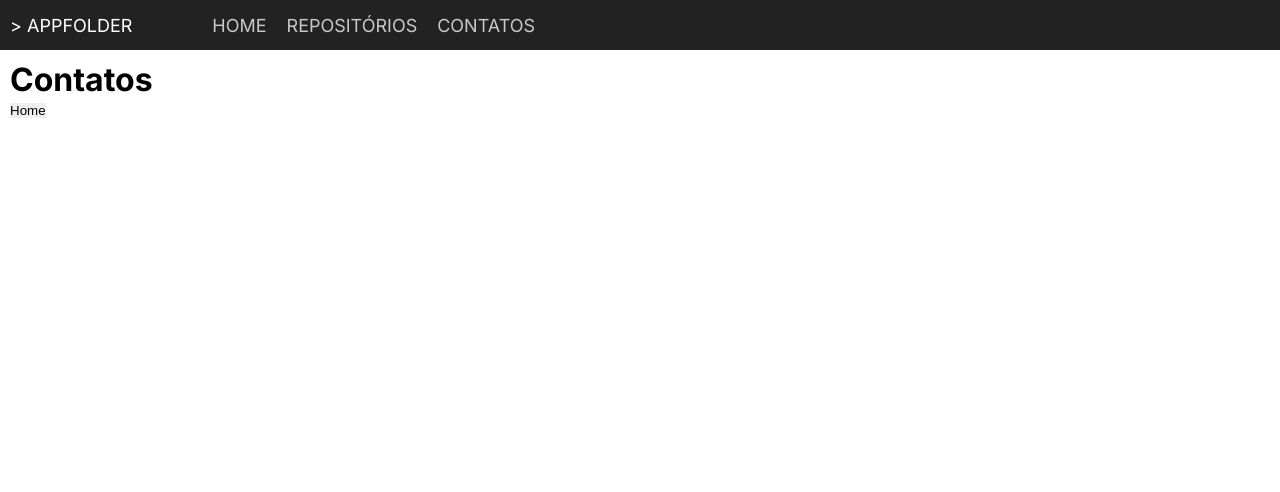
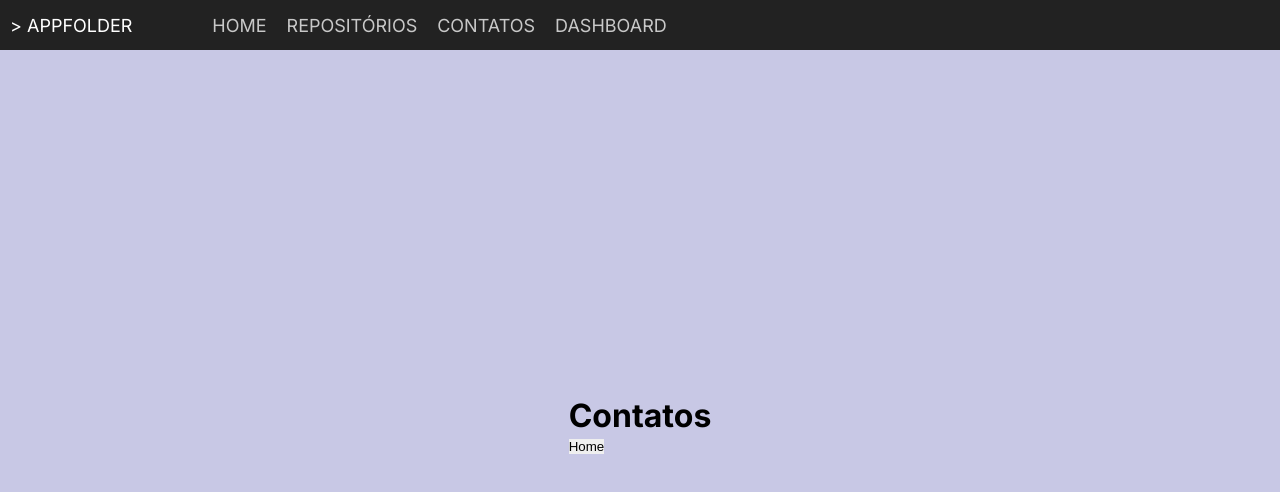
Before and after one commit to WellingtonFR/appfolder, a Next.js app: page /contatos in a window 1280 px wide. Shown: the top 492 px of the page. Built offline with nearby package versions, Linux system fonts and the light colour scheme.

Commit message:
Adição de link para rota dashboard

```diff
--- a/src/app/globals.css
+++ b/src/app/globals.css
@@ -8,5 +8,12 @@
 }
 
 .container {
+  width: 100vw;
+  height: calc(100vh - 50px);
   padding: 10px;
+  display: flex;
+  justify-content: center;
+  align-items: center;
+  flex-direction: column;
+  background-color: rgb(200, 200, 229);
 }
--- a/src/components/header/index.tsx
+++ b/src/components/header/index.tsx
@@ -9,11 +9,17 @@ export function Header() {
         <Link href={"/"} className={styles.navLink}>
           Home
         </Link>
+
         <Link href={"/repositorios"} className={styles.navLink}>
           Repositórios
         </Link>
+
         <Link href={"/contatos"} className={styles.navLink}>
           Contatos
+        </Link>
+
+        <Link href={"/dashboard"} className={styles.navLink}>
+          Dashboard
         </Link>
       </div>
     </header>
```
